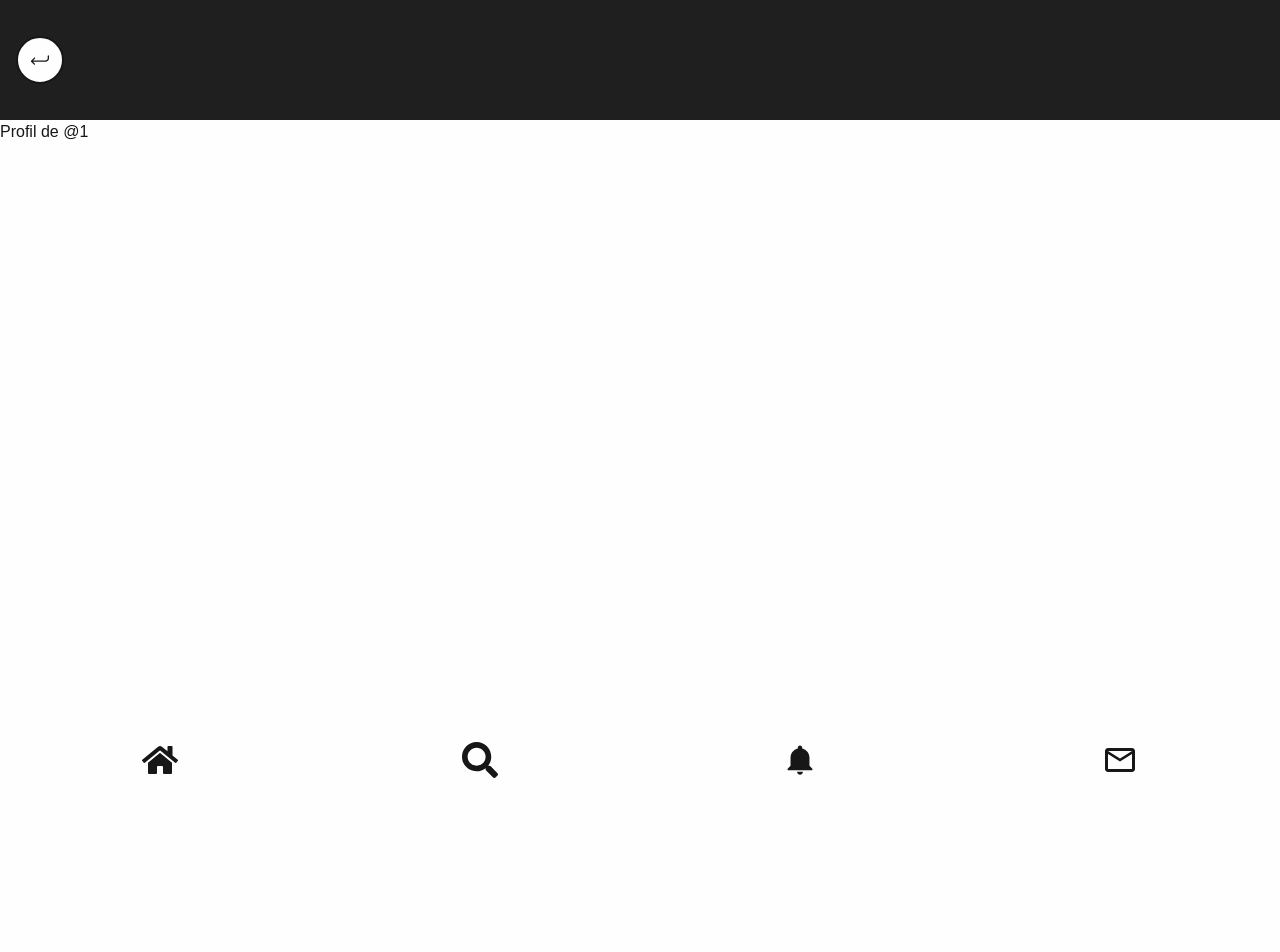
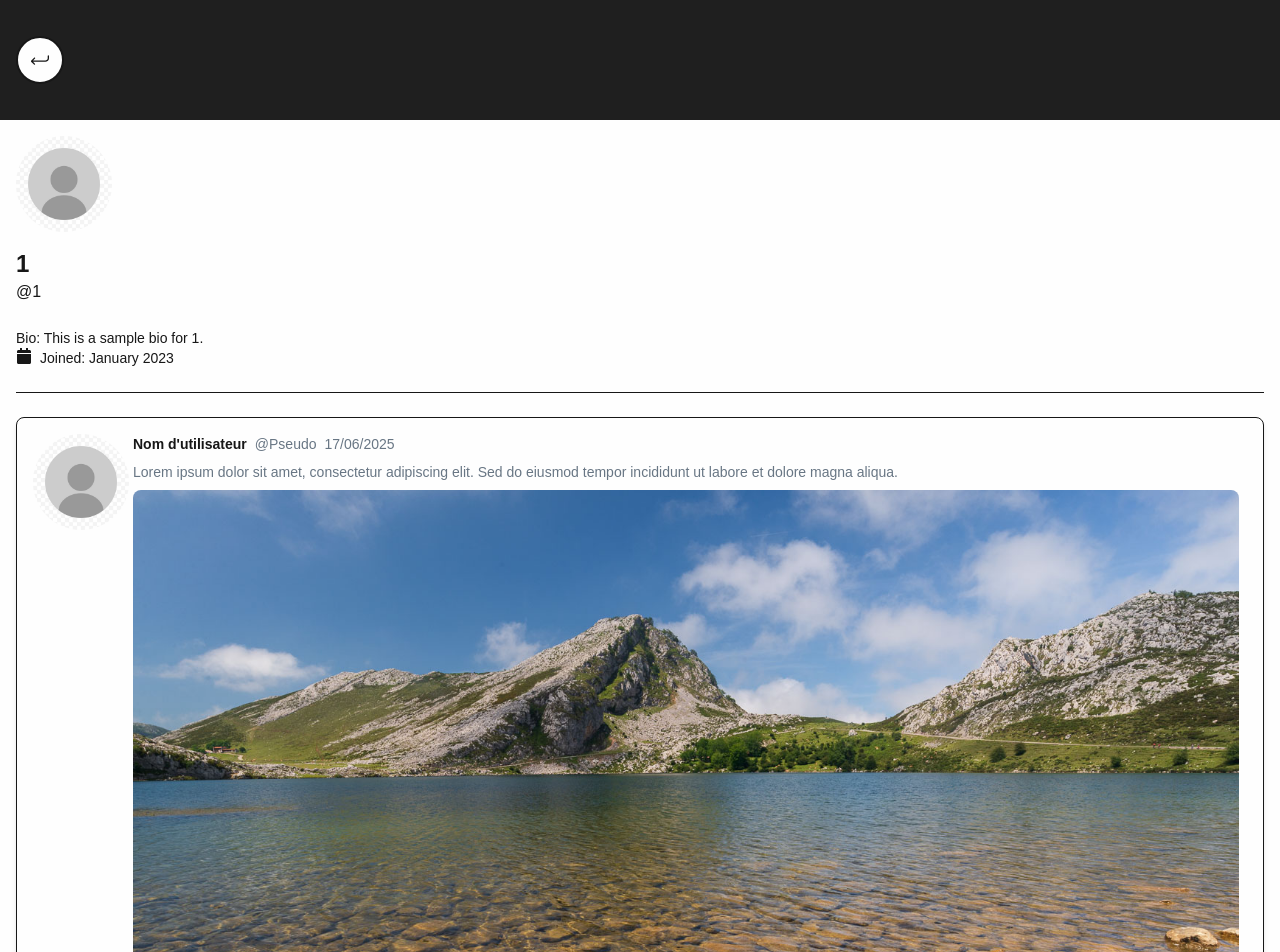
Before and after one commit to DAD-Equipe-2/breezy, a Next.js app in the folder frontend/breezy/: page /user/1 in a window 1280 px wide. Shown: the top 952 px of the page. Before the commit the page ends 800 px from the top, so only its background shows below. Built offline with nearby package versions, Linux system fonts and the light colour scheme.

Commit message:
profil page wip

```diff
--- a/frontend/breezy/src/app/globals.css
+++ b/frontend/breezy/src/app/globals.css
@@ -22,8 +22,8 @@
 
 @media (prefers-color-scheme: dark) {
   :root {
-    --background: #0a0a0a;
-    --foreground: #ededed;
+    --background: #171717;
+    --foreground: #fefefe;
   }
 }
 
--- a/frontend/breezy/src/app/user/[username]/page.js
+++ b/frontend/breezy/src/app/user/[username]/page.js
@@ -1,4 +1,6 @@
+import Post from "@/components/post";
 import BackButton from "@/components/return";
+import { FaCalendar } from "react-icons/fa";
 
 export default async function UserProfile({ params }) {
   const { username } = await params;
@@ -9,7 +11,30 @@ export default async function UserProfile({ params }) {
       <div className="flex h-[15vh] items-center bg-[#1F1F1F] p-4">
         <BackButton/>
       </div>
-      <h1>Profil de @{username}</h1>
+      <div className="p-4">
+        <div className="flex flex-col">
+          <img
+            src="/profil_picture.jpg"
+            alt="Profile Picture"
+            className="w-24 h-24 rounded-full mb-4"
+          />
+          <p className="text-2xl font-bold">{username}</p>
+          <p className="text-l font-italic">@{username}</p>
+          <br></br>
+          <p className="text-sm text-foreground text-opacity-70">Bio: This is a sample bio for {username}.</p>
+          <div className="flex">
+            <FaCalendar className="text-200 mr-2" />
+            <p className="text-sm text-foreground text-opacity-30">Joined: January 2023</p>
+          </div>
+          <br/>
+          <hr/>
+          <br/>
+          <Post image={true}></Post>
+          <Post image={false}></Post>
+          <Post image={false}></Post>
+          <Post image={true}></Post>
+        </div>
+      </div>
     </div>
   );
 }
--- a/frontend/breezy/src/components/post.js
+++ b/frontend/breezy/src/components/post.js
@@ -1,44 +1,50 @@
-export default function Post() {
+export default function Post({ image }) {
   return (
-    <div className="flex post bg-foreground text-primary">
+    <div className="flex post bg-foreground-500 text-primary p-4 rounded-lg border border-foreground shadow-md mb-4">
       <div className="shrink-0 w-16 h-16 sm:w-20 sm:h-20 md:w-24 md:h-24 rounded-full overflow-hidden">
         <img
-                src="profil_picture.jpg"
-                alt="Post Image"
+          src="/profil_picture.jpg"
+          alt="Profil"
           className="w-full h-full object-cover"
         />
       </div>
       <div className="flex flex-col ml-1 pr-2 space-y-2">
         <div className="flex whitespace-nowrap space-x-2">
-                <h2 className="text-background text-bold text-sm font-roboto">Nom d'utilisateur</h2>
-                <h3 className="text-secondary text-regular text-sm font-roboto">@Pseudo</h3>
-                <p className="text-secondary text-regular text-sm font-roboto">Date</p>
+          <h2 className="text-foreground font-bold text-sm font-roboto">Nom d'utilisateur</h2>
+          <h3 className="text-secondary text-sm font-roboto">@Pseudo</h3>
+          <p className="text-secondary text-sm font-roboto">17/06/2025</p>
         </div>
         <div>
-                <p className="text-secondary text-regular text-sm font-roboto">
-                    Lorem ipsum dolor sit amet, consectetur adipiscing elit. Sed do eiusmod tempor incididunt ut labore et dolore magna aliqua. Ut enim ad minim veniam, quis nostrud exercitation ullamco laboris nisi ut aliquip ex ea commodo consequat.
+          <p className="text-secondary text-sm font-roboto">
+            Lorem ipsum dolor sit amet, consectetur adipiscing elit. Sed do eiusmod tempor incididunt ut labore et dolore magna aliqua.
           </p>
         </div>
+
+        {image && (
           <div>
             <img
-                    src="paysage.jpg"
-                    alt="Post Image"
+              src="/paysage.jpg"
+              alt="Post"
               className="max-w-full h-auto rounded-lg object-cover"
             />
           </div>
+        )}
+
         <div className="flex space-x-16">
           <div className="flex space-x-1">
             <button>
-                        <svg width="1.7rem" height="1.7rem" viewBox="0 0 24 24" fill="none" xmlns="http://www.w3.org/2000/svg">
-                            <path d="M4.49999 20.25C4.37892 20.2521 4.25915 20.2248 4.1509 20.1705C4.04266 20.1163 3.94916 20.0366 3.87841 19.9383C3.80766 19.8401 3.76175 19.7261 3.74461 19.6063C3.72747 19.4864 3.73961 19.3641 3.77999 19.25L5.37999 14C5.03175 13.0973 4.85539 12.1375 4.85999 11.17C4.8584 10.1057 5.06918 9.0518 5.47999 8.06999C5.88297 7.13047 6.45975 6.27549 7.17999 5.54999C7.90382 4.82306 8.76344 4.24545 9.70999 3.84999C10.6889 3.4344 11.7415 3.22021 12.805 3.22021C13.8685 3.22021 14.9211 3.4344 15.9 3.84999C17.3341 4.46429 18.5573 5.48452 19.4191 6.7851C20.2808 8.08568 20.7434 9.60985 20.75 11.17C20.7437 13.2771 19.9065 15.2966 18.42 16.79C17.6945 17.5102 16.8395 18.087 15.9 18.49C14.0091 19.2819 11.8865 19.3177 9.96999 18.59L4.71999 20.19C4.64977 20.22 4.57574 20.2402 4.49999 20.25ZM12.8 4.74999C11.5334 4.75547 10.2962 5.13143 9.24068 5.83153C8.18519 6.53164 7.35763 7.52528 6.85999 8.68999C6.19883 10.2911 6.19883 12.0889 6.85999 13.69C6.91957 13.8548 6.91957 14.0352 6.85999 14.2L5.62999 18.37L9.77999 17.11C9.94477 17.0504 10.1252 17.0504 10.29 17.11C11.0824 17.439 11.932 17.6083 12.79 17.6083C13.648 17.6083 14.4976 17.439 15.29 17.11C16.0708 16.7813 16.779 16.3018 17.3742 15.6989C17.9693 15.096 18.4397 14.3816 18.7583 13.5967C19.077 12.8118 19.2376 11.9717 19.231 11.1245C19.2244 10.2774 19.0508 9.4399 18.72 8.65999C18.2234 7.50094 17.398 6.51285 16.3459 5.81792C15.2937 5.123 14.0609 4.75171 12.8 4.74999Z" fill="#000000"/>
+              {/* Icône 1 */}
+              <svg className="text-foreground" stroke="currentColor" width="1.7rem" height="1.7rem" viewBox="0 0 24 24" fill="none" xmlns="http://www.w3.org/2000/svg">
+                <path d="M4.49999 20.25C4.37892 20.2521 4.25915 20.2248 4.1509 20.1705C4.04266 20.1163 3.94916 20.0366 3.87841 19.9383C3.80766 19.8401 3.76175 19.7261 3.74461 19.6063C3.72747 19.4864 3.73961 19.3641 3.77999 19.25L5.37999 14C5.03175 13.0973 4.85539 12.1375 4.85999 11.17C4.8584 10.1057 5.06918 9.0518 5.47999 8.06999C5.88297 7.13047 6.45975 6.27549 7.17999 5.54999C7.90382 4.82306 8.76344 4.24545 9.70999 3.84999C10.6889 3.4344 11.7415 3.22021 12.805 3.22021C13.8685 3.22021 14.9211 3.4344 15.9 3.84999C17.3341 4.46429 18.5573 5.48452 19.4191 6.7851C20.2808 8.08568 20.7434 9.60985 20.75 11.17C20.7437 13.2771 19.9065 15.2966 18.42 16.79C17.6945 17.5102 16.8395 18.087 15.9 18.49C14.0091 19.2819 11.8865 19.3177 9.96999 18.59L4.71999 20.19C4.64977 20.22 4.57574 20.2402 4.49999 20.25ZM12.8 4.74999C11.5334 4.75547 10.2962 5.13143 9.24068 5.83153C8.18519 6.53164 7.35763 7.52528 6.85999 8.68999C6.19883 10.2911 6.19883 12.0889 6.85999 13.69C6.91957 13.8548 6.91957 14.0352 6.85999 14.2L5.62999 18.37L9.77999 17.11C9.94477 17.0504 10.1252 17.0504 10.29 17.11C11.0824 17.439 11.932 17.6083 12.79 17.6083C13.648 17.6083 14.4976 17.439 15.29 17.11C16.0708 16.7813 16.779 16.3018 17.3742 15.6989C17.9693 15.096 18.4397 14.3816 18.7583 13.5967C19.077 12.8118 19.2376 11.9717 19.231 11.1245C19.2244 10.2774 19.0508 9.4399 18.72 8.65999C18.2234 7.50094 17.398 6.51285 16.3459 5.81792C15.2937 5.123 14.0609 4.75171 12.8 4.74999Z"/>
               </svg>
             </button>
             <p>3</p>
           </div>
           <div className="flex space-x-1">
             <button>
-                        <svg width="1.5rem" height="1.5rem" viewBox="0 0 24 24" fill="none" xmlns="http://www.w3.org/2000/svg">
-                            <path d="M15.7 4C18.87 4 21 6.98 21 9.76C21 15.39 12.16 20 12 20C11.84 20 3 15.39 3 9.76C3 6.98 5.13 4 8.3 4C10.12 4 11.31 4.91 12 5.71C12.69 4.91 13.88 4 15.7 4Z" stroke="#000000" stroke-width="2" stroke-linecap="round" stroke-linejoin="round"/>
+              {/* Icône 2 */}
+              <svg className="text-foreground" stroke="currentColor" strokeWidth={2} width="1.5rem" height="1.5rem" viewBox="0 0 24 24" fill="none" xmlns="http://www.w3.org/2000/svg">
+                <path d="M15.7 4C18.87 4 21 6.98 21 9.76C21 15.39 12.16 20 12 20C11.84 20 3 15.39 3 9.76C3 6.98 5.13 4 8.3 4C10.12 4 11.31 4.91 12 5.71C12.69 4.91 13.88 4 15.7 4Z"/>
               </svg>
             </button>
             <p>3</p>
```
Lines whose indentation alone changed are shown as unchanged.
